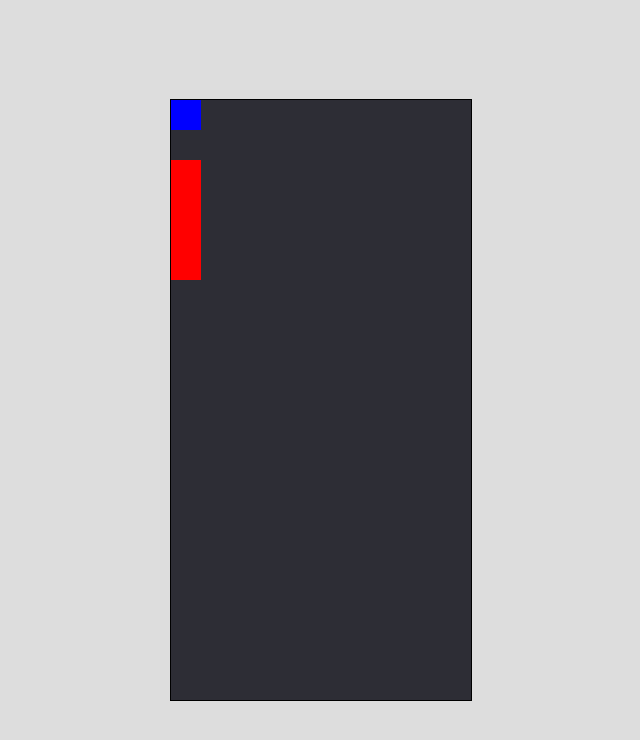
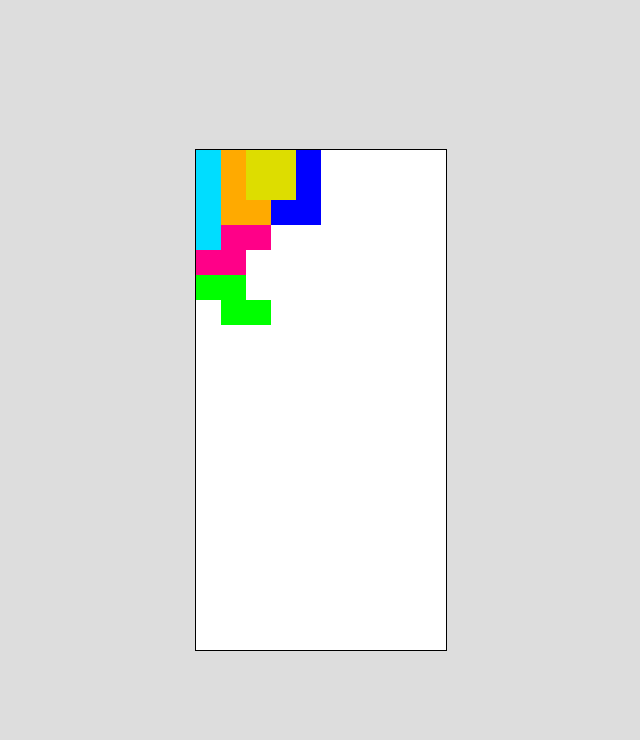
Before and after one commit to mtkonge/tetris-clone, a website built with Vite: page index.html in a window 1280 px wide. Shown: the whole page, without its empty margins (319-959 px from the left). Built offline with nearby package versions, Linux system fonts and the light colour scheme.

Commit message:
everything

```diff
--- a/index.html
+++ b/index.html
@@ -7,7 +7,7 @@
     <title>Vite + TS</title>
   </head>
   <body>
-    <canvas id="game" width="300" height="600"></canvas>
+    <canvas id="game"></canvas>
     <script type="module" src="/src/main.ts"></script>
   </body>
 </html>
--- /dev/null
+++ b/src/Board.ts
@@ -0,0 +1,21 @@
+import { Graphics } from "./Graphics";
+import { BLOCKSIZE, COLS, ROWS } from "./constants";
+
+export class Board {
+    private grid: number[][]
+    constructor(private graphics: Graphics) {
+        this.grid = this.getEmptyBoard()
+        graphics.drawFigureI({x: 0, y: 0})
+        graphics.drawFigureL({x: BLOCKSIZE, y: 0})
+        graphics.drawFigureO({x: BLOCKSIZE*2, y: 0})
+        graphics.drawFigureJ({x: BLOCKSIZE*3, y: 0})
+        graphics.drawFigureS({x: 0, y: BLOCKSIZE*3})
+        graphics.drawFigureZ({x: 0, y: BLOCKSIZE*5})
+    }
+
+    getEmptyBoard() {
+        return Array.from(
+          {length: ROWS}, () => Array(COLS).fill(0)
+        );
+      }
+}
--- /dev/null
+++ b/src/Direction.ts
@@ -0,0 +1,5 @@
+export enum Direction {
+    Down,
+    Left,
+    Right
+}
--- /dev/null
+++ b/src/Figure.ts
@@ -0,0 +1,9 @@
+export enum Figure {
+    I,
+    J,
+    L,
+    O,
+    S,
+    T,
+    Z
+}
--- /dev/null
+++ b/src/FigureOrder.ts
@@ -0,0 +1,34 @@
+import { Figure } from "./Figure"
+
+export class FigureOrder {
+    private figures: Figure[] = []
+    private order: Figure[] = []
+    constructor() {
+        this.generateOrder()
+        this.generateOrder()
+    }
+
+    generateFigures() {
+        const keys = Object.keys(Figure).filter((v) => isNaN(Number(v)))
+        keys.forEach((value, index) => {
+            this.figures.push(index)
+        })
+    }
+
+    generateOrder() {
+        this.generateFigures()
+        let randomNumber = 0
+        for(let i = this.figures.length; i > 0; i--) {
+            randomNumber = Math.floor(Math.random() * this.figures.length)
+            this.order.push(this.figures[randomNumber])
+            this.figures.splice(randomNumber, 1)
+        }
+    }
+
+    next() {
+        this.figures.splice(0, 1)
+        if (this.order.length <= 7) {
+            this.generateOrder()
+        }
+    }
+}
--- a/src/Graphics.ts
+++ b/src/Graphics.ts
@@ -1,31 +1,68 @@
 import { Coordinate } from "./Coordinate"
+import "./constants"
+import { BLOCKSIZE } from "./constants"
 
 export class Graphics {
-    private canvas: HTMLCanvasElement
     private context: CanvasRenderingContext2D
-    constructor(id: string) {
-        this.canvas = document.querySelector<HTMLCanvasElement>(`#${id}`)!
+    constructor(private canvas: HTMLCanvasElement) {
         this.context =  this.canvas.getContext("2d")!
-        this.backgroundColor("#2d2d35")
+        this.clear()
+    }
+    clear() {
+        this.context.fillStyle = "white";
+        this.context.fillRect(0, 0, this.canvas.width, this.canvas.height);
     }
 
-    update() {
-
-    }
-
-    backgroundColor(color: string) {
-        this.context.fillStyle = color
-        this.context.fillRect(0, 0,this.canvas.width, this.canvas.height)
-    }
 
     drawSquare(pos: Coordinate, color: string) {
         this.context.fillStyle = color
-        this.context.fillRect(pos.x, pos.y, this.canvas.width/10, this.canvas.width/10)
+        this.context.fillRect(pos.x, pos.y, BLOCKSIZE, BLOCKSIZE)
     }
 
     drawRectangle(pos: Coordinate, color: string) {
         this.context.fillStyle = color
         for(let i = 0; i < 4; i++)
-            this.context.fillRect(pos.x, pos.y+i*(this.canvas.width/10), this.canvas.width/10, this.canvas.width/10)
+            this.context.fillRect(pos.x, pos.y+i*(BLOCKSIZE), BLOCKSIZE, BLOCKSIZE)
     }
+
+    drawFigureI(pos: Coordinate) {
+        const color = "#00DDFF"
+        for(let i = 0; i < 4; i++)
+            this.drawSquare({x: pos.x, y: pos.y+i*BLOCKSIZE}, color)
+    }
+
+    drawFigureJ(pos: Coordinate) {
+        const color = "#0000FF"
+        for(let i = 0; i < 3; i++)
+            this.drawSquare({x: pos.x+BLOCKSIZE, y: pos.y+i*BLOCKSIZE}, color)
+        this.drawSquare({x: pos.x, y: pos.y+BLOCKSIZE*2}, color)
+    }
+    drawFigureL(pos: Coordinate) {
+        const color = "#FFAA00"
+        for(let i = 0; i < 3; i++)
+            this.drawSquare({x: pos.x, y: pos.y+i*BLOCKSIZE}, color)
+        this.drawSquare({x: pos.x+BLOCKSIZE, y: pos.y+BLOCKSIZE*2}, color)
+    }
+    drawFigureO(pos: Coordinate) {
+        const color = "#DDDD00"
+        for(let i = 0; i < 2; i++) {
+            this.drawSquare({x: pos.x, y: pos.y+i*BLOCKSIZE}, color)
+            this.drawSquare({x: pos.x+BLOCKSIZE, y: pos.y+i*BLOCKSIZE}, color)
+        }
+    }
+    drawFigureS(pos: Coordinate) {
+        const color = "#FF0088"
+        for(let i = 0; i < 2; i++) {
+            this.drawSquare({x: pos.x+BLOCKSIZE-i*BLOCKSIZE, y: pos.y+i*BLOCKSIZE}, color)
+            this.drawSquare({x: pos.x+BLOCKSIZE*2-i*BLOCKSIZE, y: pos.y+i*BLOCKSIZE}, color)
+        }
+    }
+    drawFigureZ(pos: Coordinate) {
+        const color = "#00FF00"
+        for(let i = 0; i < 2; i++) {
+            this.drawSquare({x: pos.x+i*BLOCKSIZE, y: pos.y+i*BLOCKSIZE}, color)
+            this.drawSquare({x: pos.x+BLOCKSIZE+i*BLOCKSIZE, y: pos.y+i*BLOCKSIZE}, color)
+        }
+    }
+
 }
--- /dev/null
+++ b/src/Pieces.ts
@@ -0,0 +1,35 @@
+export class Piece {
+    private shape: number[][] = []
+
+    constructor(gridSize: number) {
+        this.shape = this.emptyShape(gridSize)
+        console.log(this.shape)
+    }
+
+    emptyShape(gridSize: number) {
+        return Array.from({length: gridSize}, () => Array(gridSize).fill(0))
+    }
+}
+
+class I extends Piece {
+    constructor() {
+        super(4)
+    }
+}
+
+class J extends Piece {
+    constructor() {
+        super(3)
+    }
+}
+class L extends Piece {
+    constructor() {
+        super(3)
+    }
+}
+
+class O extends Piece {
+    constructor() {
+        super(4)
+    }
+}
--- /dev/null
+++ b/src/constants.ts
@@ -0,0 +1,3 @@
+export const COLS = 10
+export const ROWS = 20
+export const BLOCKSIZE = 25
--- a/src/main.ts
+++ b/src/main.ts
@@ -1,11 +1,20 @@
+import { Board } from './Board'
+import { FigureOrder } from './FigureOrder'
 import { Graphics } from './Graphics'
+import { Piece } from './Pieces'
+import {ROWS, COLS, BLOCKSIZE} from './constants'
 import './style.css'
 
 function main() {
-  const graphics = new Graphics("game")
-  graphics.drawSquare({x: 0,y:0}, "blue")
-  graphics.drawRectangle({x:0,y:60}, "red")
+    const canvas = document.querySelector<HTMLCanvasElement>(`#game`)!
+    canvas.width = COLS*BLOCKSIZE
+    canvas.height = ROWS*BLOCKSIZE
+    const board = new Board(new Graphics(canvas))
+    const piece = new Piece(3)
 
+
+
+    const figureOrder = new FigureOrder()
 
 }
 
```
